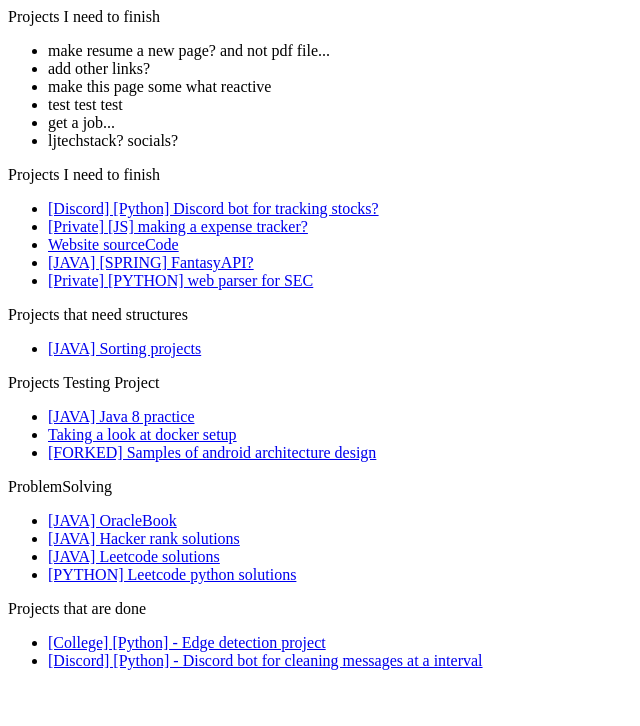
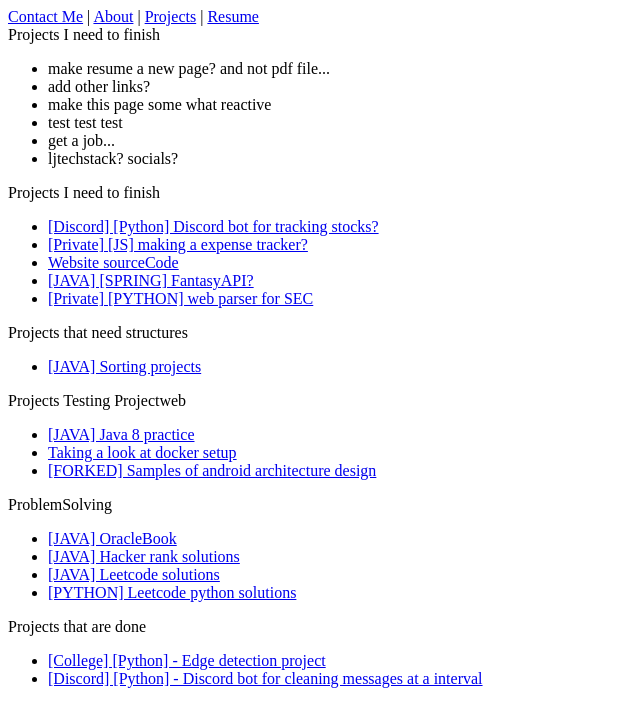
Before and after one commit to LjTechStack/ljtechstack.github.io, a plain HTML site: page index.html in a window 1280 px wide. Shown: the whole page, without its empty margins (0-640 px from the left). Drawn offline with Linux system fonts and the light colour scheme.

```diff
--- /dev/null
+++ b/index.css
@@ -0,0 +1,14 @@
+.navbar {
+    display: flex;
+    justify-content: space-around;
+    padding: 20px;
+}
+
+.navbar a {
+    text-decoration: none;
+    color: black;
+}
+
+.navbar a:hover {
+    color: blue;
+}
--- a/index.html
+++ b/index.html
@@ -2,9 +2,15 @@
 <html lang="en">
 <head>
     <meta charset="UTF-8">
-    <title>HelloWorld</title>
+    <title>Lj's Tech Stack</title>
 </head>
 <body>
+<div class="navbar">
+    <a href="#contactme">Contact Me</a> |
+    <a href="#about">About</a> |
+    <a href="#projects">Projects</a> |
+    <a href="https://ljtechstack.github.io/resume">Resume</a>
+</div>
 <div>Projects I need to finish
 
 <ul id="TODO">
@@ -15,7 +21,7 @@
     <li>get a job...</li>
     <li>ljtechstack? socials?</li>
 </ul>
-    </div>
+</div>
 
 <div>Projects I need to finish
     <ul id="onGoingProjects">
@@ -31,7 +37,8 @@
         <li><a href="https://github.com/LjTechStack/Sorting">[JAVA] Sorting projects</a></li>
     </ul>
 </div>
-<div>Projects Testing Project
+<div>Projects Testing Projectweb
+
     <ul id="ProjectsForTesting">
         <li><a href="https://github.com/LjTechStack/Java1.8Testing">[JAVA] Java 8 practice</a></li>
         <li><a href="https://github.com/LjTechStack/getting-started">Taking a look at docker setup</a></li>
```
Also changed, not shown: tableOfContext/resume.html (added, +12 -0 lines).
